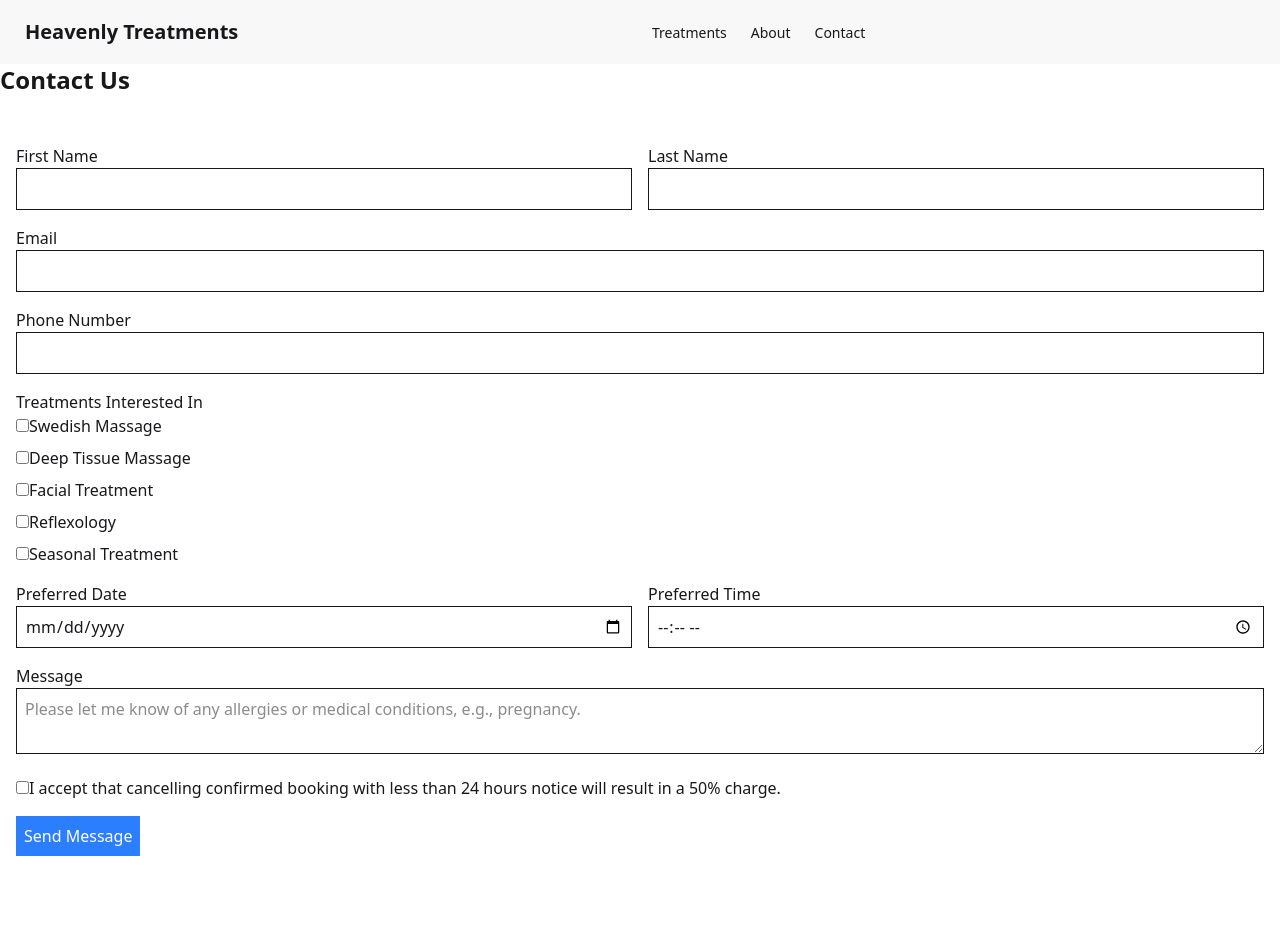
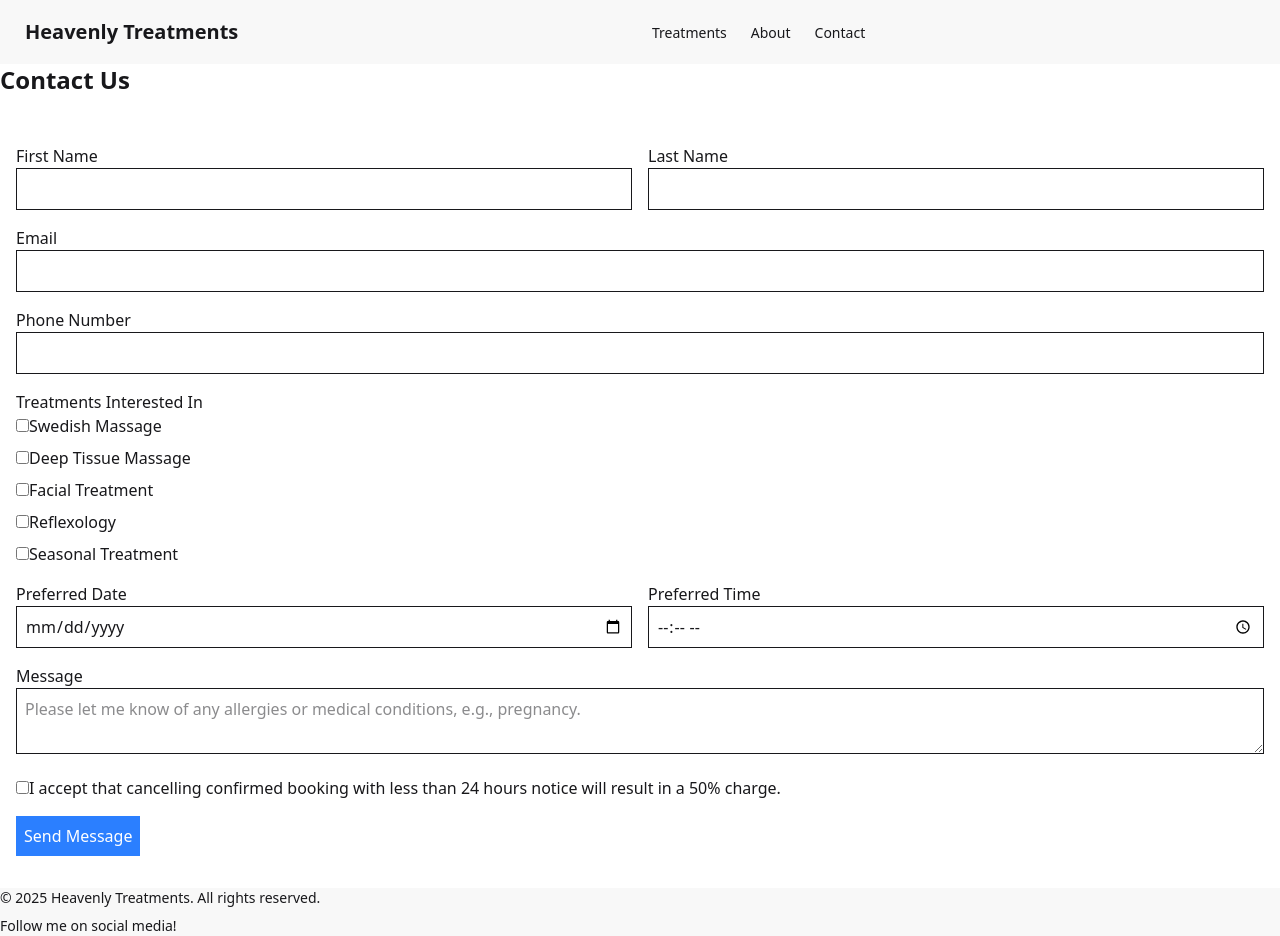
Before and after one commit to bartczak-pa/heavenly-treatments, a Next.js app: page /contact in a window 1280 px wide. Before the commit the page ends 888 px from the top, so only its background shows below. Built offline with nearby package versions, Linux system fonts and the light colour scheme.

Commit message:
Add Footer component and integrate into layout
- Created a new Footer component for site-wide footer content.
- Integrated the Footer component into the RootLayout, wrapping children in a main section for improved structure.

```diff
--- /dev/null
+++ b/src/app/components/Footer.tsx
@@ -0,0 +1,14 @@
+'use client';
+
+const Footer = () => {
+    return (
+        <footer className="footer bg-base-200 text-base-content">
+            <div className="footer-center">
+                <p>© 2025 Heavenly Treatments. All rights reserved.</p>
+                <p>Follow me on social media!</p>
+            </div>
+        </footer>
+    );
+};
+
+export default Footer;
--- a/src/app/layout.tsx
+++ b/src/app/layout.tsx
@@ -2,7 +2,7 @@ import type { Metadata } from "next";
 import { Geist, Geist_Mono } from "next/font/google";
 import "../styles/globals.css";
 import Header from "./components/Header";
-
+import Footer from "./components/Footer";
 const geistSans = Geist({
   variable: "--font-geist-sans",
   subsets: ["latin"],
@@ -29,7 +29,8 @@ export default function RootLayout({
         className={`${geistSans.variable} ${geistMono.variable} antialiased`}
       >
         <Header />
-        {children}
+        <main>{children}</main>
+        <Footer />
       </body>
     </html>
   );
```
